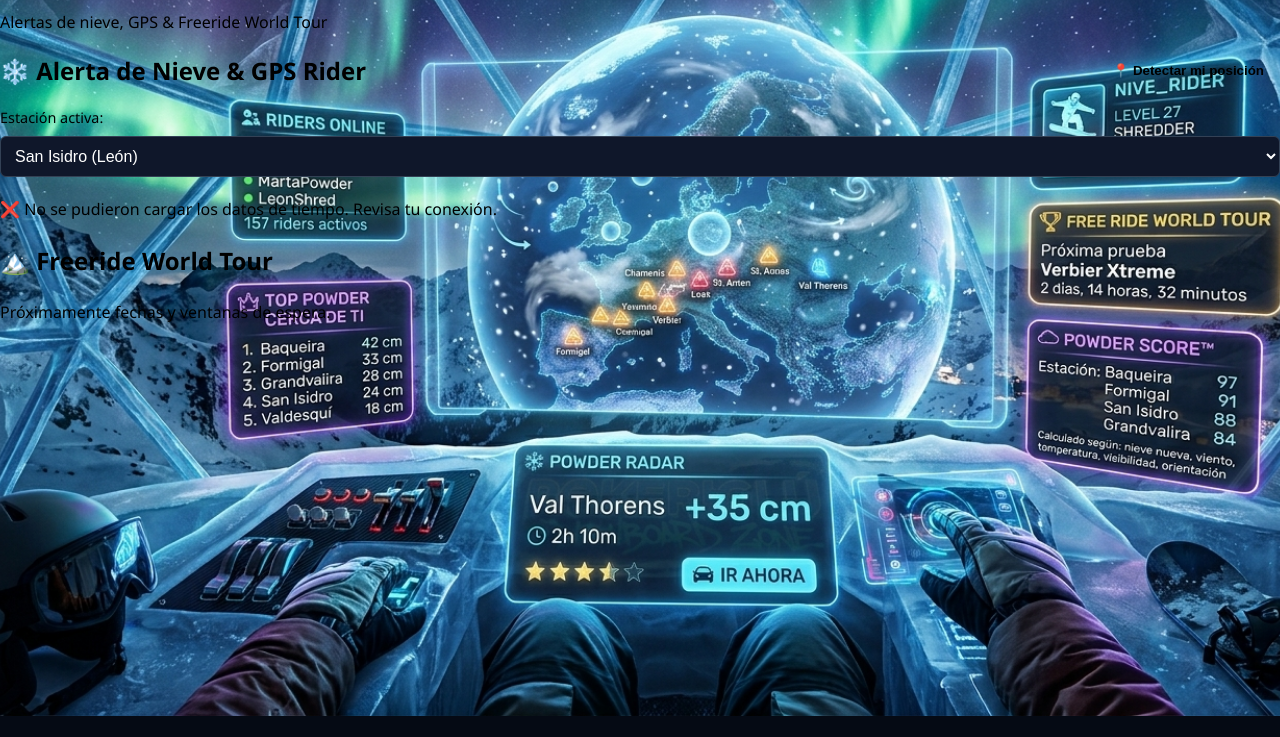
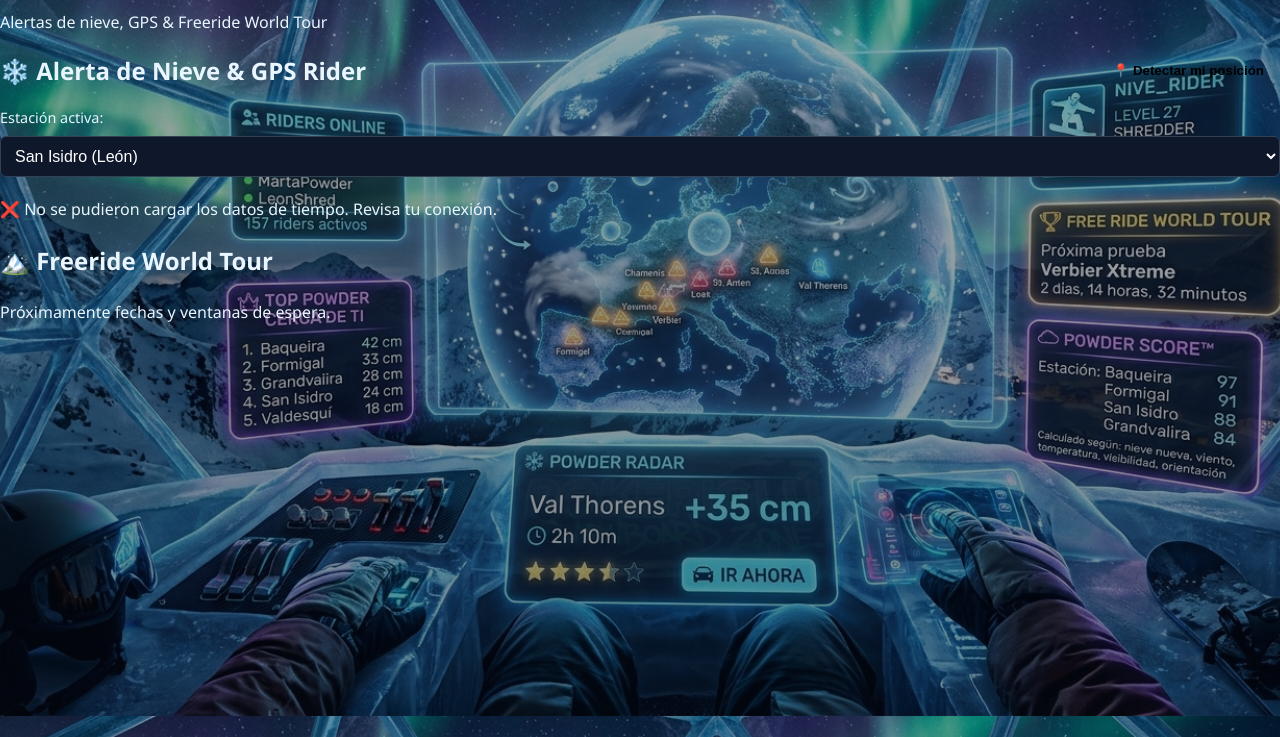
Before and after one commit to sjd4kfg8hn-wq/dkvtool, a plain HTML site: page whattsapp/index.html in a window 1280 px wide. Shown: the part 84-821 px from the top of the page. Before the commit the page ends 800 px from the top, so only its background shows below. Drawn offline with Linux system fonts and the light colour scheme; no server answers.

Commit message:
Update main.css

```diff
--- a/whattsapp/css/main.css
+++ b/whattsapp/css/main.css
@@ -1,18 +1,27 @@
+:root{
+  --text-main:#eaf6ff;
+}
 
 body {
   margin: 0;
-  padding: 0;
+  min-height: 100vh;
+
   font-family: 'Segoe UI', Roboto, Helvetica, Arial, sans-serif;
 
-  /* Ruta corregida con el nombre exacto del archivo */
-  background-image: url('../assets/whattapp_table.jpg');
+  background:
+    linear-gradient(
+      rgba(3,10,25,0.35),
+      rgba(3,10,25,0.45)
+    ),
+    url('../assets/whattapp_table.jpg');
 
   background-size: cover;
-  background-position: center;
+  background-position: center center;
+  background-repeat: no-repeat;
   background-attachment: fixed;
-  background-repeat: no-repeat;
-  background-color: #050a14;
 
   color: var(--text-main);
   line-height: 1.6;
+
+  overflow-x: hidden;
 }
```
